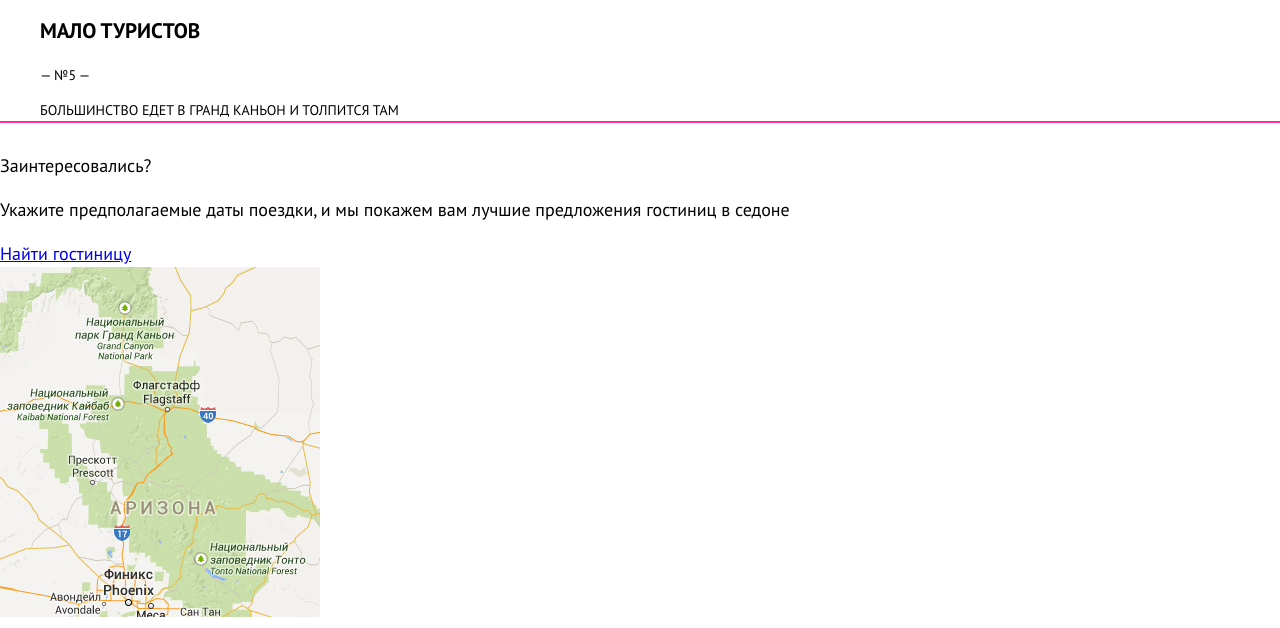
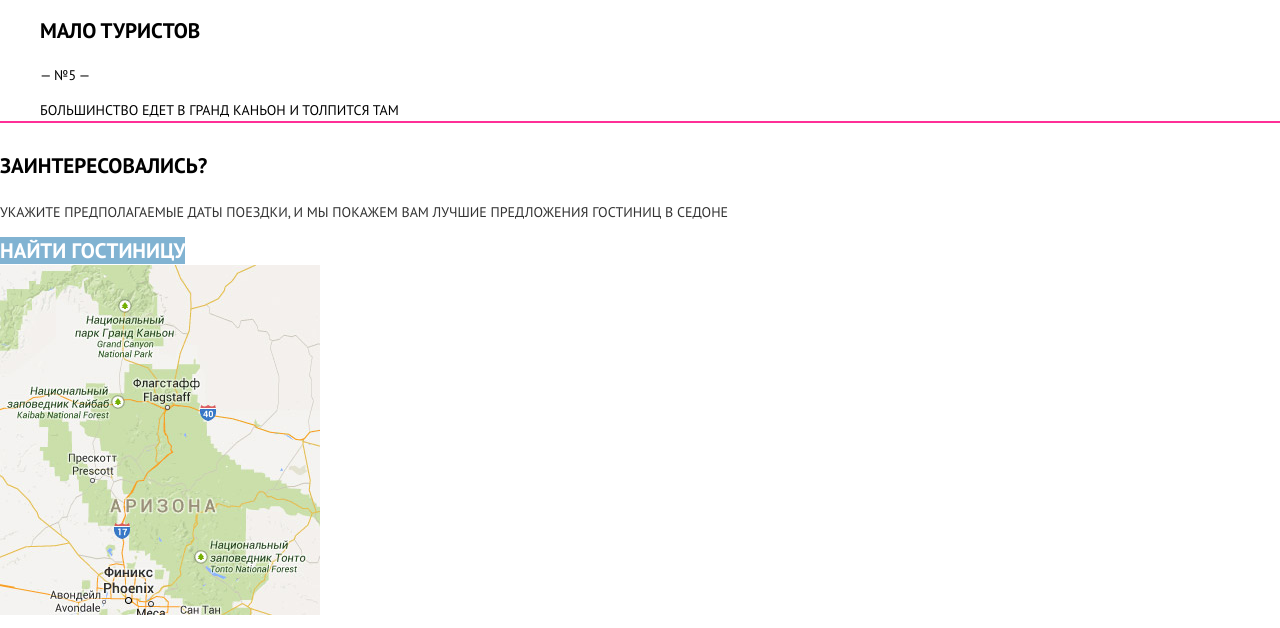
Before and after one commit to lawyer-web/984795-sedona-20, a website: page source/index.html in a window 1280 px wide. Shown: the part 2130-2758 px from the top of the page. Drawn offline with nearby package versions, Linux system fonts and the light colour scheme; files that its build step writes are made by us from their sources.

Commit message:
Внес измения в задании начинаем верстку с препроцессором

```diff
--- /dev/null
+++ b/source/sass/layout/button.scss
@@ -0,0 +1,3 @@
+.button{
+  background-color:$blue;
+}
--- a/source/sass/layout/form.scss
+++ b/source/sass/layout/form.scss
@@ -0,0 +1,21 @@
+.form__link {
+  text-decoration: none;
+  font-weight: bold;
+  font-size: 21px;
+  text-transform: uppercase;
+  color: $white;
+}
+
+.form__text{
+  text-transform: uppercase;
+  font-weight: bold;
+  font-size: 21px;
+  color: $black;
+}
+
+.form__description{
+  text-transform: uppercase;
+  font-size: 14px;
+  line-height: 24px;
+  color: $darkgrey;
+}
--- a/source/sass/style.scss
+++ b/source/sass/style.scss
@@ -17,3 +17,4 @@
 @import "layout/map.scss";
 @import "layout/form.scss";
 @import "layout/site-list.scss";
+@import "layout/button.scss";
```
